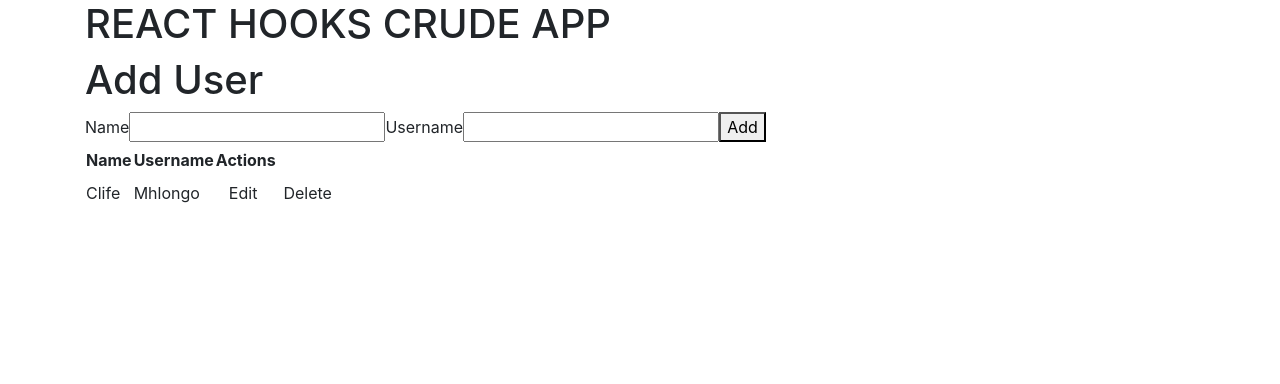
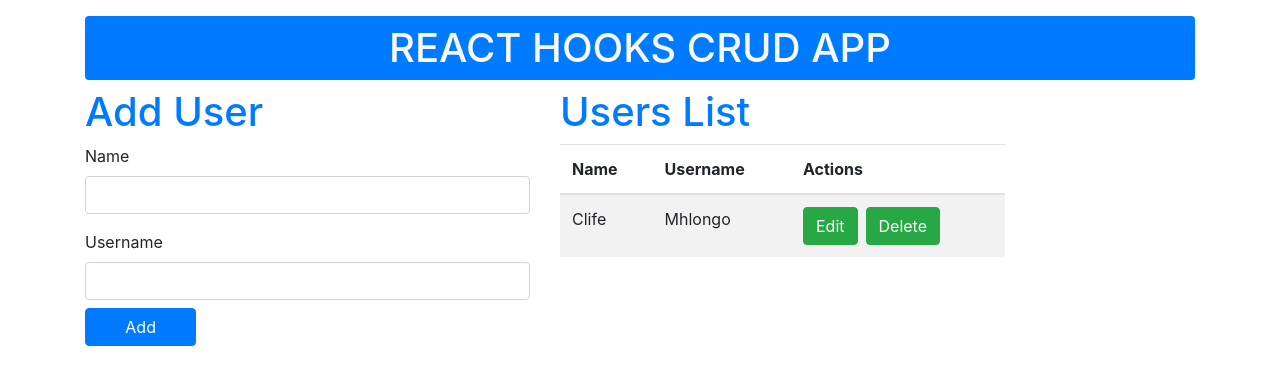
Before and after one commit to Clife-Developer/React-crud-app, a React (Create React App) app: page / in a window 1280 px wide. Shown: the top 384 px of the page. Built offline with nearby package versions, Linux system fonts and the light colour scheme.

Commit message:
final commit

```diff
--- a/src/App.js
+++ b/src/App.js
@@ -33,26 +33,27 @@ function App() {
   }
 
   return (
-    <div className="container">
-        <h1>REACT HOOKS CRUDE APP</h1>
-        <div className="flex-row">
-          <div className="flex-large">
+    <div className="container pt-3">
+        <h1 className="bg-primary rounded p-2 text-light text-center">REACT HOOKS CRUD APP</h1>
+        <div className="row">
+          <div className="col-lg-5">
             {editing ? (
-              <>
-                <h1>Edit User</h1>
+              <div>
+                <h1 className="text-primary">Edit User</h1>
                 <EditUser currentUser={currentUser} updateUser={updateRow}/>
-              </>
+              </div>
             ):(
-              <>
-                <h1>Add User</h1>
+              <div>
+                <h1 className="text-primary">Add User</h1>
                 <AddUser addUser={addUser}/>
-              </>
+              </div>
             )}
           </div>
-        </div>
-        <div className="flex-row">
+        <div className="col-lg-5">
+          <h1 className="text-primary">Users List</h1>
           <ShowUsers users={users} editUser={editRow} deleteUser={deleteRow}/>
         </div>
+       </div>
     </div>
   );
 }
--- a/src/formComponent/add_user.js
+++ b/src/formComponent/add_user.js
@@ -21,12 +21,12 @@ function AddUser(props) {
     return (
        <form onSubmit={HandleSubmit}>
            <label htmlFor="Name">Name</label>
-           <input type="text" name="name" id="Name" value={user.name} onChange={HandleOnChange}/>
+           <input className="form-control mb-3" type="text" name="name" id="Name" value={user.name} onChange={HandleOnChange}/>
 
            <label htmlFor="Name">Username</label>
-           <input type="text" name="username" id="Username" value={user.username} onChange={HandleOnChange}/>
+           <input type="text" className="form-control" name="username" id="Username" value={user.username} onChange={HandleOnChange}/>
 
-           <button type="submit">Add</button>
+           <button className="btn btn-primary mt-2 w-25" type="submit">Add</button>
        </form>
     )
 }
--- a/src/formComponent/edit_user.js
+++ b/src/formComponent/edit_user.js
@@ -21,16 +21,15 @@ function EditUser(props) {
           props.updateUser(user.id, user)
         }
     return (
-       <form onSubmit={HandleSubmit}>
+       <form className="form" onSubmit={HandleSubmit}>
            <label htmlFor="Name">Name</label>
-           <input type="text" name="name" id="Name" value={user.name} onChange={HandleOnChange}/>
+           <input className="form-control mb-3" type="text" name="name" id="Name" value={user.name} onChange={HandleOnChange}/>
 
            <label htmlFor="Name">Username</label>
-           <input type="text" name="username" id="Username" value={user.username} onChange={HandleOnChange}/>
+           <input className="form-control" type="text" name="username" id="Username" value={user.username} onChange={HandleOnChange}/>
 
-           <button type="submit">Edit</button>
+           <button className="btn btn-primary w-25 mt-2" type="submit">Save</button>
        </form>
     )
 }
-
 export default EditUser
--- a/src/tableComponent/showUsers.js
+++ b/src/tableComponent/showUsers.js
@@ -2,7 +2,7 @@ import React from 'react'
 
 const ShowUsers=(props)=>(
 
-    <table>
+    <table className="table table-striped">
         <thead>
             <tr>
                 <th>Name</th>
@@ -17,10 +17,10 @@ const ShowUsers=(props)=>(
                         <td>{user.name}</td>
                         <td>{user.username}</td>
                         <td>
-                            <button onClick={()=>{props.editUser(user)}} className="btn btn-muted">
+                            <button className="btn btn-success mr-2" onClick={()=>{props.editUser(user)}}>
                                 Edit
                             </button>
-                            <button onClick={()=>{props.deleteUser(user.id)}} className="btn btn-muted">
+                            <button className="btn btn-success" onClick={()=>{props.deleteUser(user.id)}} >
                                 Delete
                             </button>
                         </td>
```
